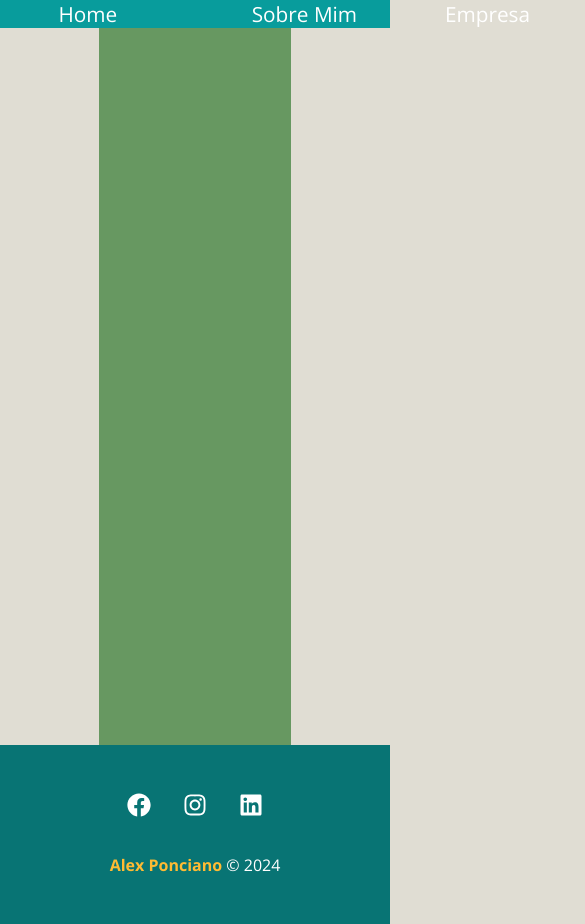
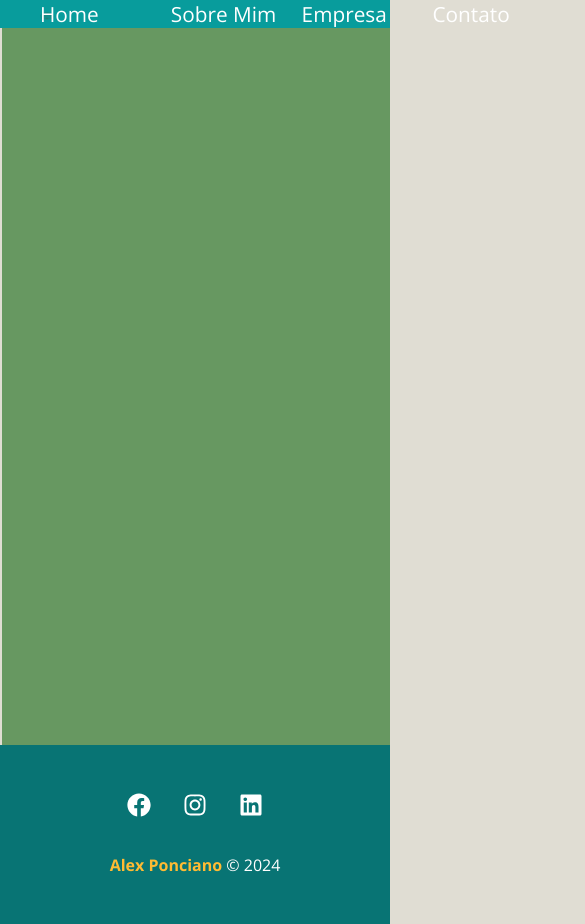
Before and after one commit to alexponciano2/psicologaCarol, a React (Vite) app in the folder sitecarol/: page / in a window 390 px wide. Shown: the top 924 px of the page, 585 px wide, since content can reach past the window. Built offline with nearby package versions, Linux system fonts and the light colour scheme.

Commit message:
added media queries

```diff
--- a/sitecarol/src/components/layout/Container.module.css
+++ b/sitecarol/src/components/layout/Container.module.css
@@ -1,5 +1,5 @@
 .container {
-    width: 70%; /* O container ocupa 100% da largura disponível */
+    width: 100%; /* O container ocupa 100% da largura disponível */
     display: flex;
     justify-content: space-between; /* Espaço entre texto e imagem */
     align-items: center; /* Alinha o conteúdo verticalmente */
--- a/sitecarol/src/components/layout/Navbar.module.css
+++ b/sitecarol/src/components/layout/Navbar.module.css
@@ -1,16 +1,17 @@
-.navbar{
+@media (max-width: 767px) {
+    .navbar {
         display: flex;
         justify-content: space-between;
         background-color: #089C9C;
     }
 
-.list{
+    .list {
         display: flex;
         list-style: none;
         align-items: center;
     }
 
-.item{
+    .item {
         margin-right: 4em;
         font-size: 1.3rem;
         width: 110px;
@@ -28,3 +29,75 @@
     .logo {
         width: 20%;
     }
+
+}
+
+@media (max-width: 1199px) {
+    .navbar {
+        display: flex;
+        justify-content: space-between;
+        background-color: #089C9C;
+    }
+
+    .list {
+        display: flex;
+        list-style: none;
+        align-items: center;
+    }
+
+    .item {
+        margin-right: 1em;
+        font-size: 1.3rem;
+        width: 110px;
+    }
+
+    .item a {
+        color: #fff;
+        text-decoration: none;
+    }
+
+    .item a:hover {
+        color: #ffbb33;
+    }
+
+    .logo {
+        width: 35%;
+        margin-left: 40px;
+    }
+
+}
+
+@media (min-width: 1200px) {
+    .navbar {
+        display: flex;
+        justify-content: space-between;
+        background-color: #089C9C;
+    }
+
+    .list {
+        display: flex;
+        list-style: none;
+        align-items: center;
+    }
+
+    .item {
+        margin-right: 4em;
+        font-size: 1.3rem;
+        width: 110px;
+    }
+
+    .item a {
+        color: #fff;
+        text-decoration: none;
+    }
+
+    .item a:hover {
+        color: #ffbb33;
+    }
+
+    .logo {
+        width: 200px;
+        margin-left: 100px;
+    }
+
+}
--- a/sitecarol/src/components/pages/Home.module.css
+++ b/sitecarol/src/components/pages/Home.module.css
@@ -7,12 +7,41 @@
   background-color: lightgray; /* Apenas para testar se o div está visível */
 }
 
-/* Media query para telas grandes (acima de 1200px) */
-@media (min-width: 1200px) {
+@media (min-width: 1920px) {
   .background-image {
     background-image: url('../../img/Carolina1920x1080.png');
     /* Imagem para telas grandes */
     height: 85vh;
+    max-width: 60%;
+    background-position: center;
+    margin: 0 auto;
+  }
+
+  .container {
+    width: 1200px;
+    display: flex;
+    justify-content: space-between;
+    align-items: center;
+    /* Alinha verticalmente no centro */
+    margin: 0 auto;
+    flex-wrap: wrap;
+  }
+
+  .full-width-image {
+    width: 50%;
+    object-fit: cover;
+  }
+}
+
+/* Media query para telas grandes (acima de 1200px) */
+@media (max-width: 1919px) {
+  .background-image {
+    background-image: url('../../img/Carolina1920x1080.png');
+    /* Imagem para telas grandes */
+    height: 85vh;
+    max-width: 90%;
+    background-position: center;
+    margin: 0 auto;
   }
 
   .container {
@@ -34,9 +63,12 @@
 /* Media query para telas médias (entre 768px e 1199px) */
 @media (max-width: 1199px) {
   .background-image {
-    background-image: url('../../img/Carolina6.png');
+    background-image: url('../../img/Carolina767x915.png');
     /* Imagem para telas grandes */
-    height: 85vh;
+    height: 90vh;
+    background-position: center;
+    margin: 0 auto;
+    max-width: 80%;
   }
 
   .container {
@@ -60,6 +92,35 @@
 /* Media query para telas pequenas (abaixo de 768px) */
 @media (max-width: 767px) {
   .background-image {
+    background-image: url('../../img/Carolina767x915.png');
+    /* Imagem para telas grandes */
+    height: 85vh;
+    background-position: center;
+    margin: 0 auto;
+    max-width: 100%;
+    margin-left: 2px;
+  }
+
+  .container {
+    width: 100%;
+    display: flex;
+    justify-content: space-between;
+    align-items: center;
+    /* Alinha verticalmente no centro */
+    margin: 0 auto;
+    flex-wrap: wrap;
+  }
+
+  .full-width-image {
+    width: 100%;
+    /* A imagem ocupa 50% do container */
+    object-fit: cover;
+    /* Mantém as proporções da imagem */
+  }
+}
+
+@media (max-width: 576px) {
+  .background-image {
     background-image: url('../../img/Carolina5.png');
     /* Imagem para telas grandes */
     height: 85vh;
```
Also changed, not shown: sitecarol/src/img/Carolina1199x850.png (added), sitecarol/src/img/Carolina767x915.png (added). Lines whose indentation alone changed are shown as unchanged.
